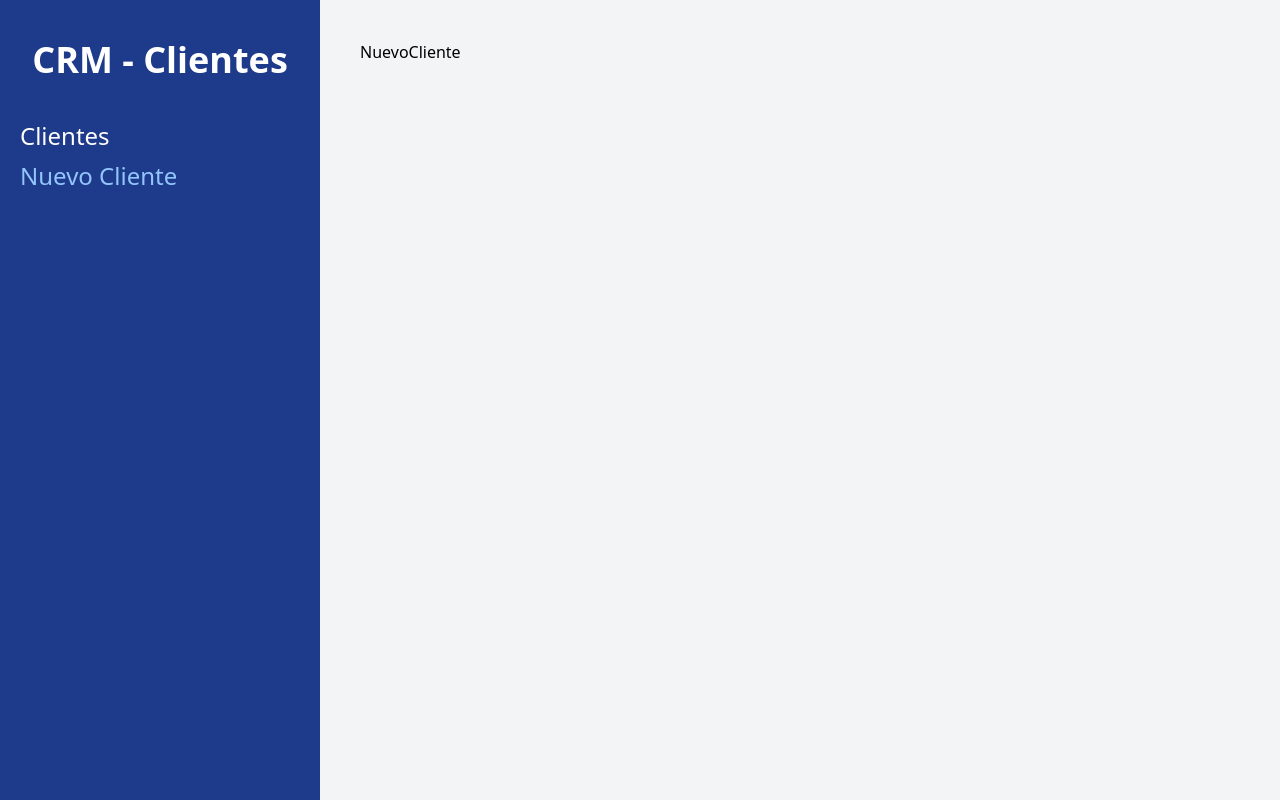
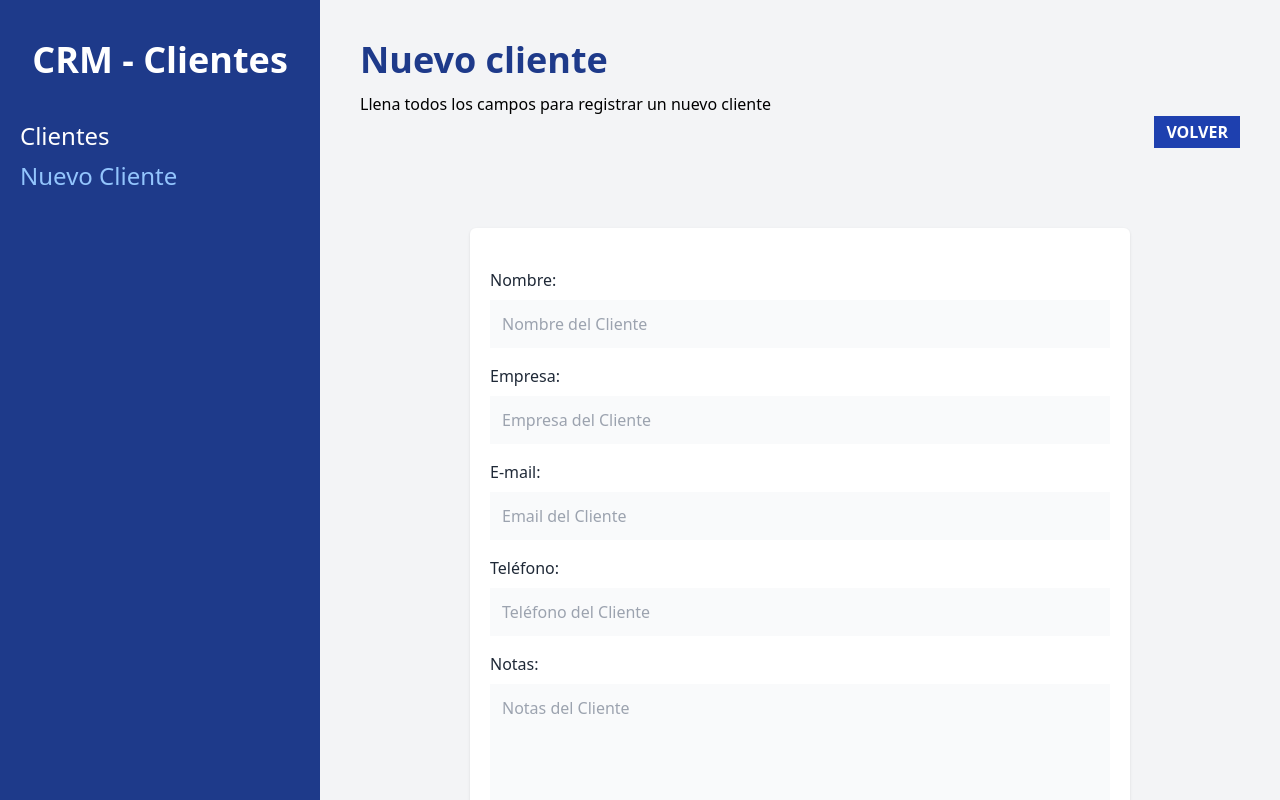
Before and after one commit to TeddyFer06/crm-react, a React (Vite) app: page /clientes/nuevo in a window 1280 px wide. Built offline with nearby package versions, Linux system fonts and the light colour scheme.

Commit message:
Adding form, useLoaderData, useActionData, JSON-Server, Environment Variables

```diff
--- /dev/null
+++ b/db.json
@@ -0,0 +1,39 @@
+{
+   "clientes": [
+      {
+         "id": 1,
+         "nombre": "Juan",
+         "telefono": 102013313,
+         "email": "juan@juan.com",
+         "empresa": "Codigo Con Juan"
+      },
+      {
+         "id": 2,
+         "nombre": "Karen",
+         "telefono": 138198313,
+         "email": "karen@juan.com",
+         "empresa": "Codigo Con Juan"
+      },
+      {
+         "id": 3,
+         "nombre": "Josue",
+         "telefono": 31983913,
+         "email": "josue@juan.com",
+         "empresa": "Codigo Con Juan"
+      },
+      {
+         "id": 4,
+         "nombre": "Miguel",
+         "telefono": 319381983,
+         "email": "miguel@juan.com",
+         "empresa": "Codigo Con Juan"
+      },
+      {
+         "id": 5,
+         "nombre": "Pedro",
+         "telefono": 1398198938,
+         "email": "pedro@juan.com",
+         "empresa": "Codigo Con Juan"
+      }
+   ]
+}
--- /dev/null
+++ b/src/components/Cliente.jsx
@@ -0,0 +1,35 @@
+const Cliente = ({ cliente }) => {
+
+    const { nombre, empresa, email, telefono, id } = cliente;
+
+    return (
+        <tr className="border-b">
+            <td className="p-6 space-y-2">
+                <p className="text-2xl text-gray-800">{nombre}</p>
+                <p>{empresa}</p>
+            </td>
+
+            <td className="p-6">
+                <p className="text-gray-600"><span className="text-gray-800 uppercase font-bold">Email: </span>{email}</p>
+                <p className="text-gray-600"><span className="text-gray-800 uppercase font-bold">Tel: </span>{telefono}</p>
+            </td>
+
+            <td className="p-6 flex gap-3">
+                <button
+                    type="button"
+                    className="text-blue-600 hover:text-blue-700 uppercase text-xs"
+                >
+                    Editar
+                </button>
+                <button
+                    type="button"
+                    className="text-red-600 hover:text-red-700 uppercase text-xs"
+                >
+                    Eliminar
+                </button>
+            </td>
+        </tr>
+    )
+}
+
+export default Cliente
--- /dev/null
+++ b/src/components/Error.jsx
@@ -0,0 +1,9 @@
+const Error = ({ children }) => {
+    return (
+        <div className="text-center my-4 bg-red-600 text-white  font-bold p-3 uppercase">
+            {children}
+        </div>
+    )
+}
+
+export default Error
--- /dev/null
+++ b/src/components/Formulario.jsx
@@ -0,0 +1,77 @@
+const Formulario = ({ cliente }) => {
+    return (
+        <>
+            <div className="mb-4">
+                <label
+                    className="text-gray-800"
+                    htmlFor="nombre"
+                >Nombre:</label>
+                <input
+                    id="nombre"
+                    type="text"
+                    className="mt-2 block w-full p-3 bg-gray-50"
+                    placeholder="Nombre del Cliente"
+                    name="nombre"
+                />
+            </div>
+            <div className="mb-4">
+                <label
+                    className="text-gray-800"
+                    htmlFor="empresa"
+                >Empresa:</label>
+                <input
+                    id="empresa"
+                    type="text"
+                    className="mt-2 block w-full p-3 bg-gray-50"
+                    placeholder="Empresa del Cliente"
+                    name="empresa"
+                />
+            </div>
+
+            <div className="mb-4">
+                <label
+                    className="text-gray-800"
+                    htmlFor="email"
+                >E-mail:</label>
+                <input
+                    id="email"
+                    type="email"
+                    className="mt-2 block w-full p-3 bg-gray-50"
+                    placeholder="Email del Cliente"
+                    name="email"
+                />
+            </div>
+
+            <div className="mb-4">
+                <label
+                    className="text-gray-800"
+                    htmlFor="telefono"
+                >Teléfono:</label>
+                <input
+                    id="telefono"
+                    type="tel"
+                    className="mt-2 block w-full p-3 bg-gray-50"
+                    placeholder="Teléfono del Cliente"
+                    name="telefono"
+                />
+            </div>
+
+            <div className="mb-4">
+                <label
+                    className="text-gray-800"
+                    htmlFor="notas"
+                >Notas:</label>
+                <textarea
+                    as="textarea"
+                    id="notas"
+                    type="text"
+                    className="mt-2 block w-full p-3 bg-gray-50 h-40 align-self"
+                    placeholder="Notas del Cliente"
+                    name="notas"
+                />
+            </div>
+        </>
+    )
+}
+
+export default Formulario
--- /dev/null
+++ b/src/data/clientes.jsx
@@ -0,0 +1,6 @@
+export async function obtenerClientes() {
+    const respuesta = await fetch(import.meta.env.VITE_API_URL)
+    const resultado = respuesta.json()
+
+    return resultado;
+}
--- a/src/main.jsx
+++ b/src/main.jsx
@@ -3,7 +3,7 @@
 import './index.css'
 import { createBrowserRouter, RouterProvider } from 'react-router-dom'
 import Layout from './components/Layout'
-import NuevoCliente from './pages/NuevoCliente'
+import NuevoCliente, { action as nuevoClienteAction } from './pages/NuevoCliente'
 import Index, { loader as clientesLoader } from './pages/Index'
 
 const router = createBrowserRouter([
@@ -18,7 +18,8 @@
       },
       {
         path: '/clientes/nuevo',
-        element: <NuevoCliente />
+        element: <NuevoCliente />,
+        action: nuevoClienteAction
       }
     ]
   },
--- a/src/pages/Index.jsx
+++ b/src/pages/Index.jsx
@@ -1,43 +1,9 @@
 import { useLoaderData } from 'react-router-dom'
+import { obtenerClientes } from "../data/clientes"
+import Cliente from '../components/Cliente';
+
 export function loader() {
-  const clientes = [
-    {
-      id: 1,
-      nombre: 'Juan',
-      telefono: 102013313,
-      email: "juan@juan.com",
-      empresa: 'Codigo Con Juan'
-    },
-    {
-      id: 2,
-      nombre: 'Karen',
-      telefono: 138198313,
-      email: "karen@juan.com",
-      empresa: 'Codigo Con Juan'
-    },
-    {
-      id: 3,
-      nombre: 'Josue',
-      telefono: 31983913,
-      email: "josue@juan.com",
-      empresa: 'Codigo Con Juan'
-    },
-    {
-      id: 4,
-      nombre: 'Miguel',
-      telefono: 319381983,
-      email: "miguel@juan.com",
-      empresa: 'Codigo Con Juan'
-    },
-    {
-      id: 5,
-      nombre: 'Pedro',
-      telefono: 1398198938,
-      email: "pedro@juan.com",
-      empresa: 'Codigo Con Juan'
-    },
-  ];
-
+  const clientes = obtenerClientes()
   return clientes;
 }
 
@@ -49,6 +15,31 @@
     <>
       <h1 className="font-black text-4xl text-blue-900">Clientes</h1>
       <p className="mt-3">Administra tus clientes</p>
+
+      {clientes.length ? (
+        <table className='w-full bg-white shadow mt-5 table-auto'>
+          <thead className='bg-blue-800 text-white'>
+            <tr>
+              <th className='p-2'>Cliente</th>
+              <th className='p-2'>Contacto</th>
+              <th className='p-2'>Acciones</th>
+            </tr>
+          </thead>
+
+          <tbody>
+            {
+              clientes.map(cliente => (
+                <Cliente
+                  cliente={cliente}
+                  key={cliente.id}
+                />
+              ))
+            }
+          </tbody>
+        </table>
+      ) : (
+        <p className='text-center mt-10'>No hay clientes aún</p>
+      )}
     </>
   )
 }
--- a/src/pages/NuevoCliente.jsx
+++ b/src/pages/NuevoCliente.jsx
@@ -1,6 +1,71 @@
+import { useNavigate, Form, useActionData } from "react-router-dom"
+import Formulario from "../components/Formulario"
+import Error from "../components/Error"
+
+export async function action({ request }) {
+    const formData = await request.formData()
+
+    const datos = Object.fromEntries(formData)
+
+    const email = formData.get('email')
+
+    // Validación del Formulario
+    const errores = []
+    if (Object.values(datos).includes('')) {
+        errores.push('Todos los campos son obligatorios')
+    }
+
+    let regex = new
+        RegExp("([!#-'*+/-9=?A-Z^-~-]+(\.[!#-'*+/-9=?A-Z^-~-]+)*|\"\(\[\]!#-[^-~ \t]|(\\[\t -~]))+\")@([!#-'*+/-9=?A-Z^-~-]+(\.[!#-'*+/-9=?A-Z^-~-]+)*|\[[\t -Z^-~]*])");
+    if (!regex.test(email)) {
+        errores.push('El email no es válido')
+    }
+
+    // Retornar datos si hay errores
+    if (Object.keys(errores).length) {
+        return errores
+    }
+
+    return {}
+}
+
 const NuevoCliente = () => {
+
+    const navigate = useNavigate();
+    const errores = useActionData();
+
     return (
-        <div>NuevoCliente</div>
+        <>
+            <h1 className="font-black text-4xl text-blue-900">Nuevo cliente</h1>
+            <p className="mt-3">Llena todos los campos para registrar un nuevo cliente</p>
+
+            <div className="flex justify-end">
+                <button
+                    className="bg-blue-800 text-white px-3 py-1 font-bold uppercase"
+                    onClick={() => navigate('/')}
+                >
+                    Volver
+                </button>
+            </div>
+
+            <div className="bg-white shadow rounded-md md:w-3/4 mx-auto px-5 py-10 mt-20">
+
+                {errores?.length && errores.map((error, i) => <Error key={i}>{error}</Error>)}
+
+                <Form
+                    method="post"
+                    noValidate
+                >
+                    <Formulario />
+
+                    <input
+                        type="submit"
+                        className="mt-5 w-full bg-blue-800 p-3 uppercase font-bold text-white text-lg"
+                        value="Registrar cliente"
+                    />
+                </Form>
+            </div>
+        </>
     )
 }
 
```
Also changed, not shown: 1 other file (tests, documents, lock files or other folders).
